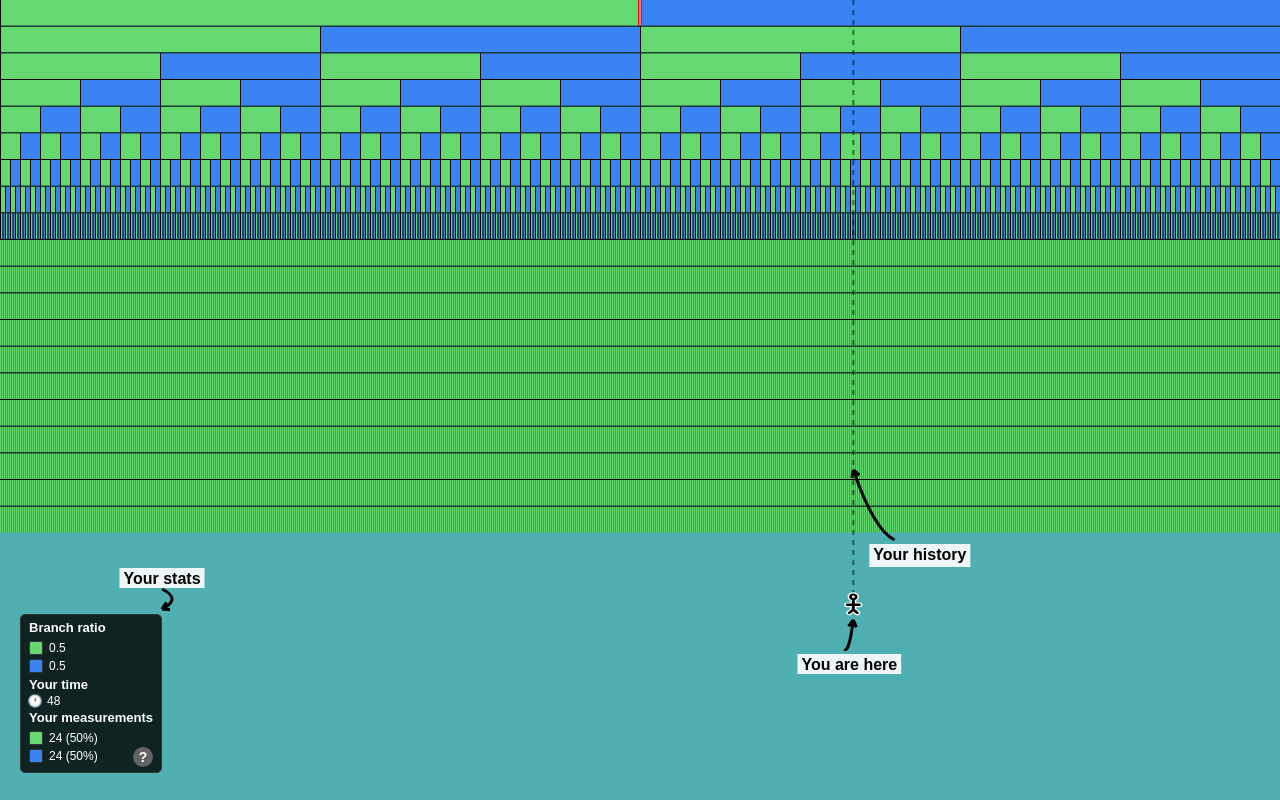
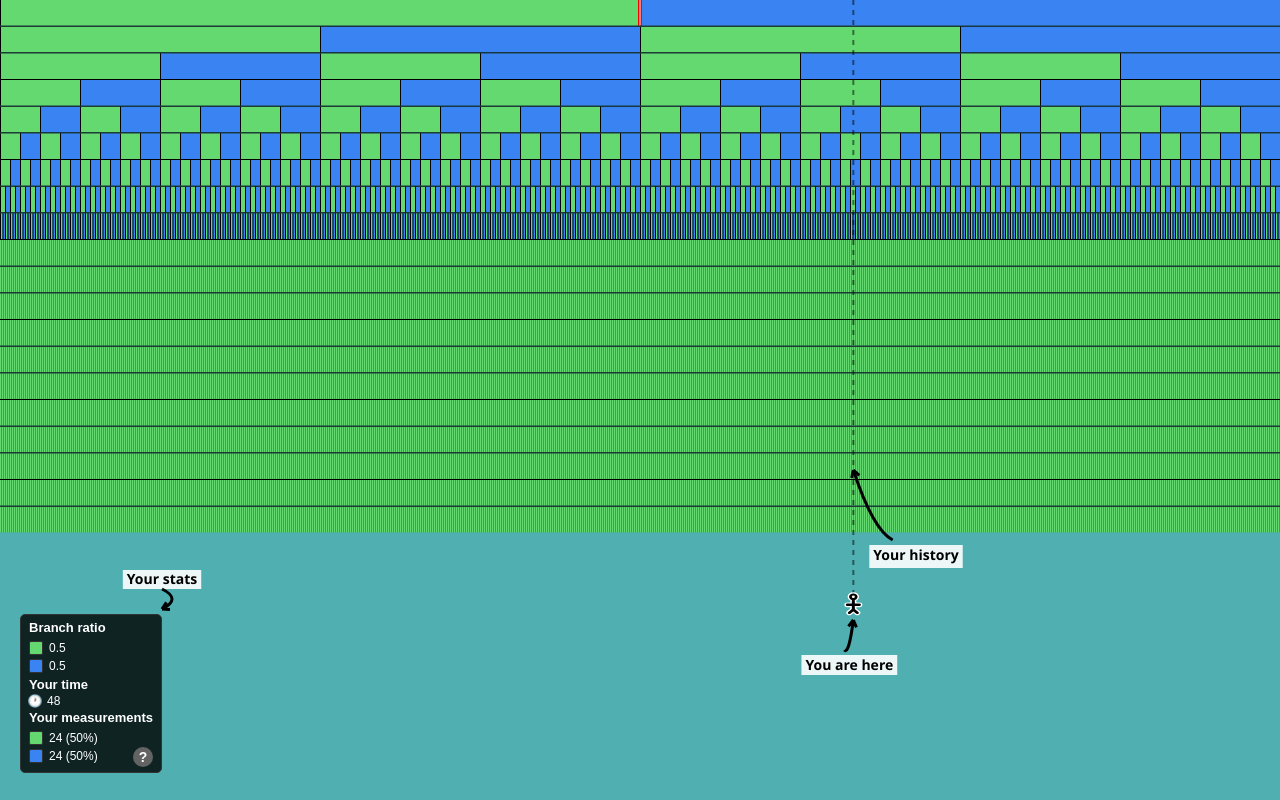
Before and after one commit to notfed/everett.identity.pub, a plain HTML site: page index.html in a window 1280 px wide. Drawn offline with nearby package versions, Linux system fonts and the light colour scheme; animation ran at ten frames a second.

Commit message:
explanatory text font

```diff
--- a/index.html
+++ b/index.html
@@ -401,8 +401,7 @@ const COMPRESSED_ROWS_START = 20; // Row where compression begins
 const TOTAL_ROWS = 128; // Total rows to show (10 normal + 118 compressed)
 const MOUSE_SYMBOL_Y_OFFSET = 96; // X offset for mouse symbol positioning
 const HELP_POPUP_PROTECTION_DELAY = 500; // Delay before help popup can be dismissed (ms)
-const EXPLANATORY_TEXT_FONT = 'bold 16px Arial'; // Font for explanatory text elements
-console.log('HELP_POPUP_PROTECTION_DELAY constant defined as:', HELP_POPUP_PROTECTION_DELAY);
+const EXPLANATORY_TEXT_FONT = 'bold 14px "Segoe UI", sans-serif'; // Font for explanatory text elements
 let branchRatios = [0.5, 0.5]; // Updated via input - normalized and rounded to 0.05 increments
 let maxTime = 30; // Updated via input
 let currentTimeout = null;
```
Also changed, not shown: ss.png.
